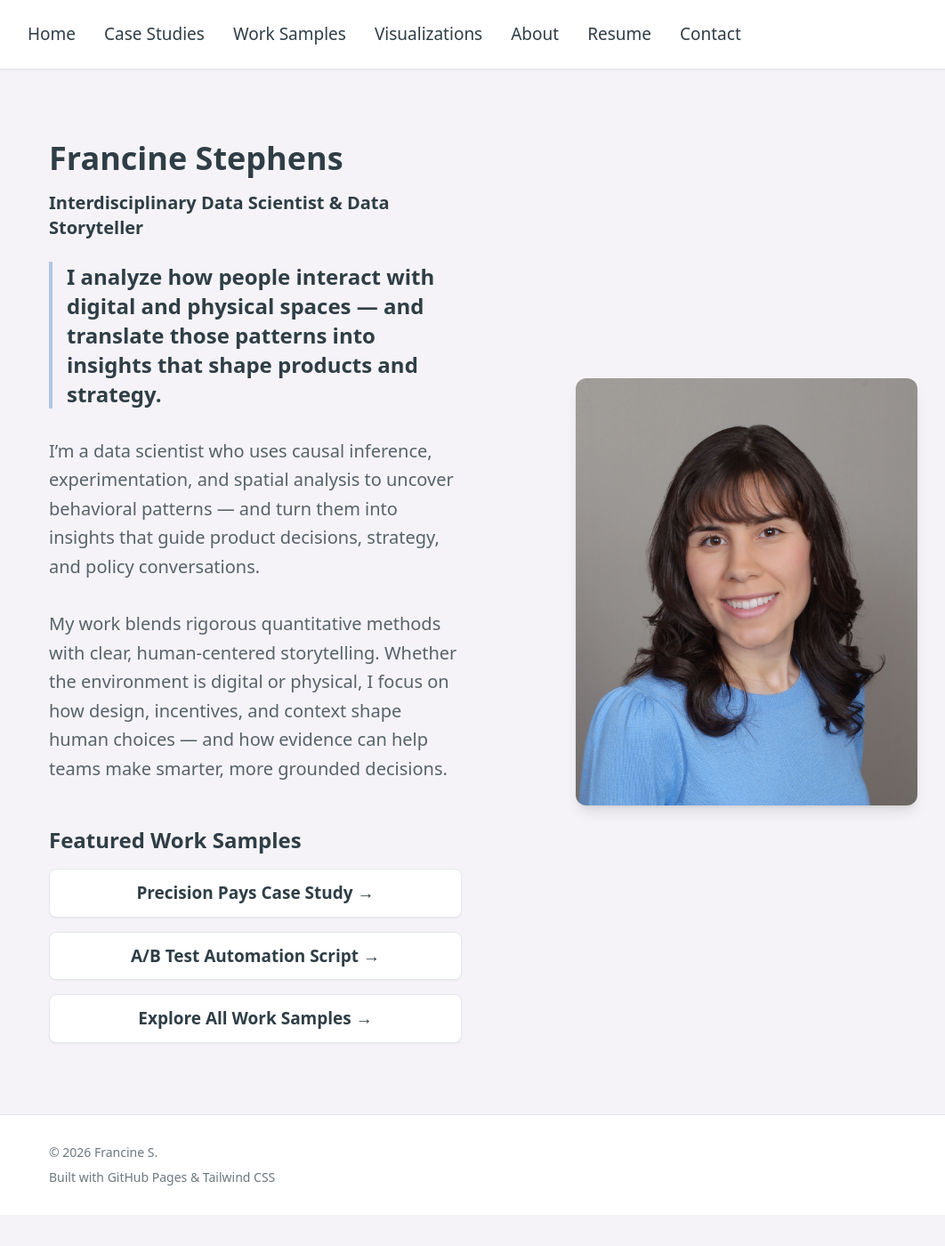
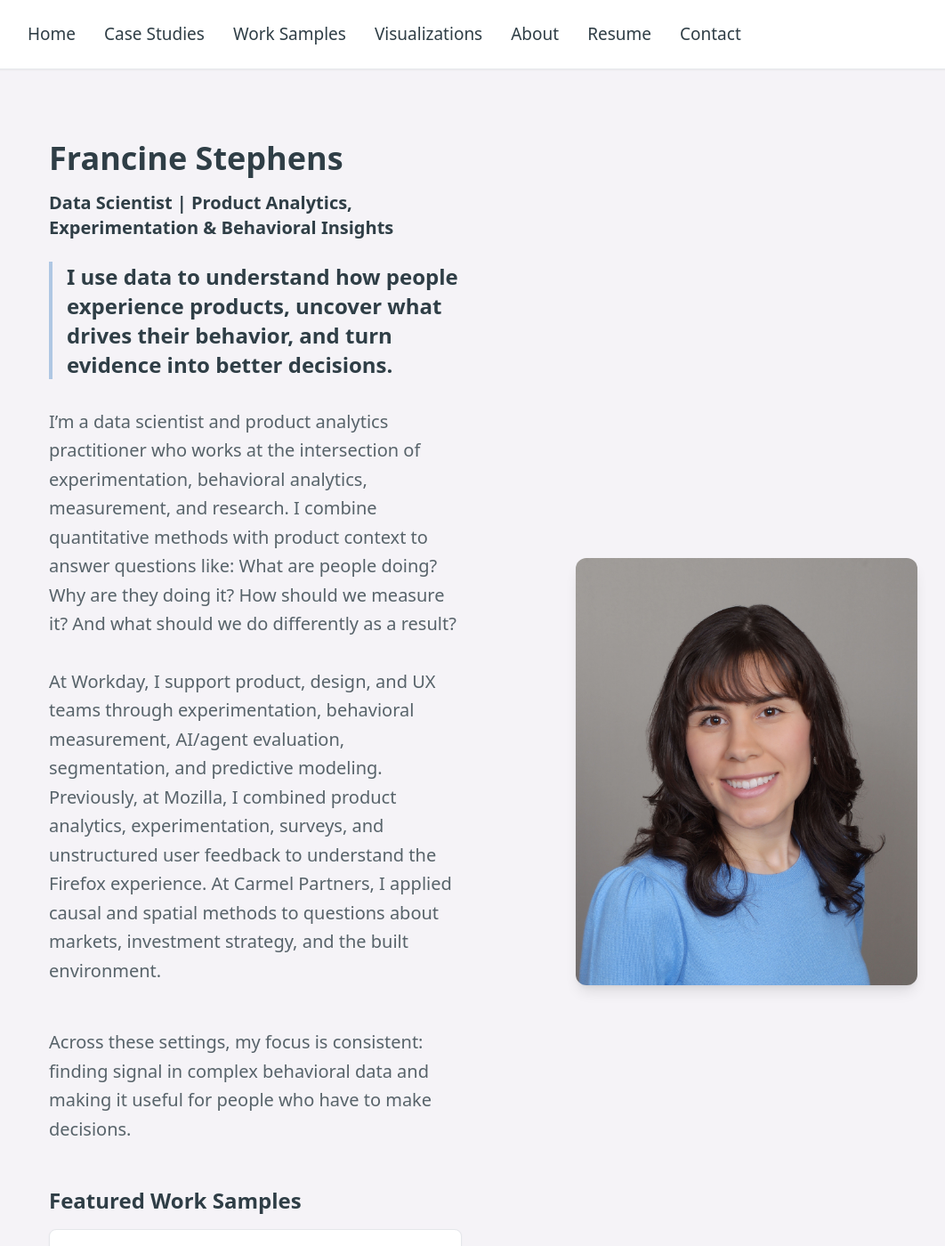
Before and after one commit to francine-i-stephens/francine-portfolio, a Jekyll site: the page index.html, which Jekyll copies as it is, in a window 1280 px wide and 1400 px high. Shown: the whole window at 89% size, without its empty margins (97-1159 px from the left). Built offline with Jekyll 4.4.1, drawn with Linux system fonts in a browser that asks for light colours; nearby versions of some CDN libraries.

Commit message:
Revise personal description in index.html
Updated professional description and added details about experience and focus areas.

```diff
--- a/index.html
+++ b/index.html
@@ -47,25 +47,31 @@
 
       <!-- Title -->
       <p class="text-xl font-semibold text-charcoal mb-6">
-        Interdisciplinary Data Scientist & Data Storyteller
+        Data Scientist | Product Analytics, Experimentation & Behavioral Insights
       </p>
 
       <!-- Callout Box -->
       <div class="border-l-4 border-blueSoft pl-4 mb-8">
         <p class="text-2xl font-semibold text-charcoal leading-snug">
-          I analyze how people interact with digital and physical spaces — and translate those patterns into insights that shape products and strategy.
+          I use data to understand how people experience products, uncover what drives their behavior, and turn evidence into better decisions.
         </p>
     </div>
 
       <p class="text-xl text-charcoal/80 leading-relaxed mb-8">
-        I’m a data scientist who uses causal inference, experimentation, and spatial analysis
-        to uncover behavioral patterns — and turn them into insights that guide product decisions, strategy, and policy conversations.
+        I’m a data scientist and product analytics practitioner who works at the intersection of experimentation,
+        behavioral analytics, measurement, and research. I combine quantitative methods with product context to answer
+        questions like: What are people doing? Why are they doing it? How should we measure it? And what should we do differently as a result?
       </p>
 
       <p class="text-xl text-charcoal/80 leading-relaxed mb-12">
-        My work blends rigorous quantitative methods with clear, human‑centered storytelling.
-        Whether the environment is digital or physical, I focus on how design, incentives, and
-        context shape human choices — and how evidence can help teams make smarter, more grounded decisions.
+        At Workday, I support product, design, and UX teams through experimentation, behavioral measurement, AI/agent evaluation, segmentation,
+        and predictive modeling. Previously, at Mozilla, I combined product analytics, experimentation, surveys, and unstructured user feedback
+        to understand the Firefox experience. At Carmel Partners, I applied causal and spatial methods to questions about markets, investment
+        strategy, and the built environment.
+      </p>
+
+        <p class="text-xl text-charcoal/80 leading-relaxed mb-12">
+        Across these settings, my focus is consistent: finding signal in complex behavioral data and making it useful for people who have to make decisions.
       </p>
 
       <!-- Featured Work Samples Header -->
```
